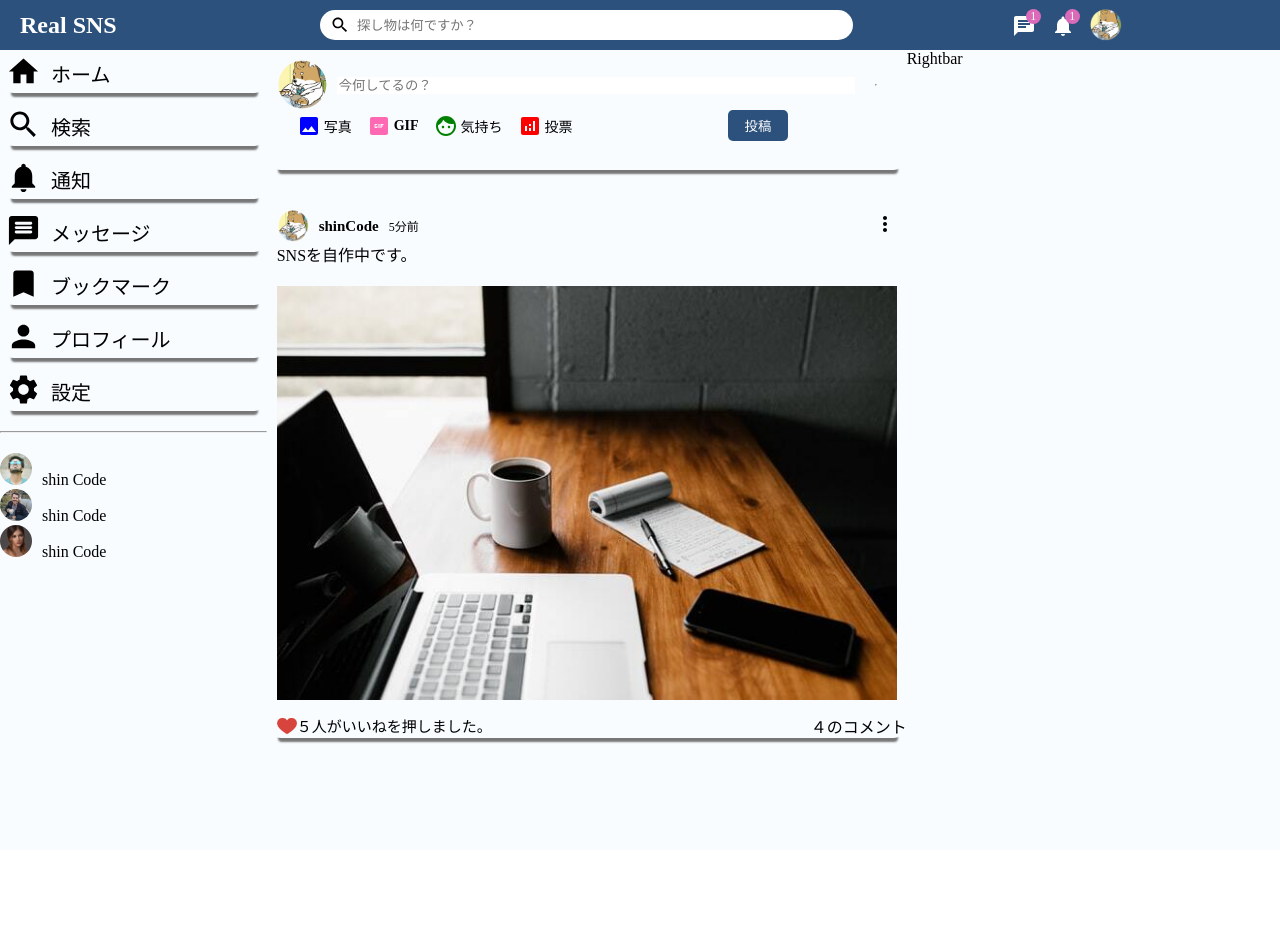
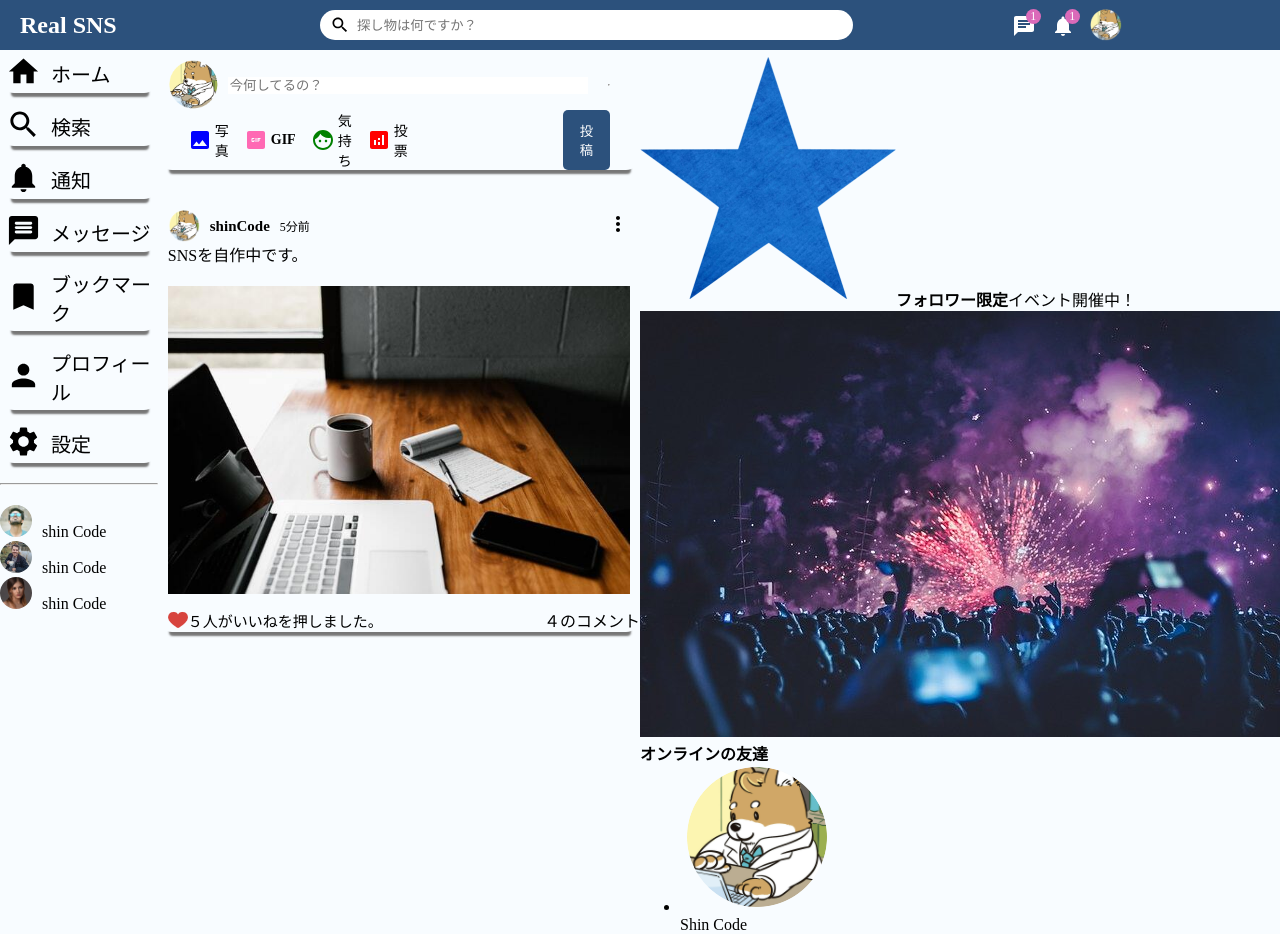
Before and after one commit to ShuheiKurinami/sns, a React (Create React App) app: page / in a window 1280 px wide. Before the commit the page ends 850 px from the top, so only its background shows below. Built offline with nearby package versions, Linux system fonts and the light colour scheme.

Commit message:
rightbarのhtml終了

```diff
--- a/src/components/rightbar/Rightbar.tsx
+++ b/src/components/rightbar/Rightbar.tsx
@@ -2,5 +2,27 @@
 import "./Rightbar.css";
 
 export const Rightbar = () => {
-  return <div className="rightbar">Rightbar</div>;
+  return (
+    <div className="rightbar">
+      <div className="rightbarWrapper">
+        <div className="eventContainer">
+          <img src="assets/star.png" alt="" className="starImg" />
+          <span className="eventText">
+            <b>フォロワー限定</b>イベント開催中！
+          </span>
+          <img src="assets/ad.jpeg" alt="" />
+          <h4 className="rightbarTitle">オンラインの友達</h4>
+          <ul className="rightbarFriendList">
+            <li className="rightbarFriend">
+              <div className="rightbarProfileImgContainer">
+                <img src="assets/person/1.jpeg" alt="" />
+                <span className="rightbarOnline"></span>
+              </div>
+              <span className="rightbarUsername">Shin Code</span>
+            </li>
+          </ul>
+        </div>
+      </div>
+    </div>
+  );
 };
```
